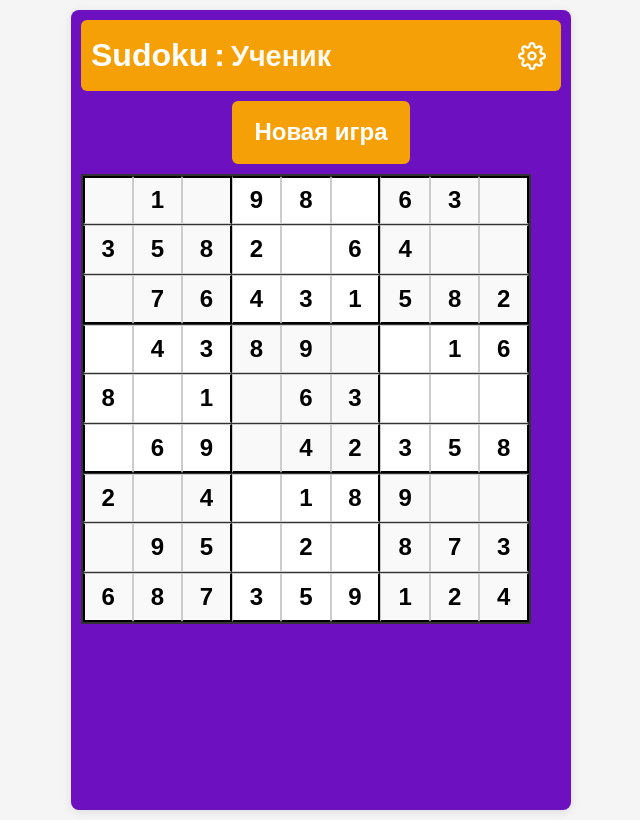
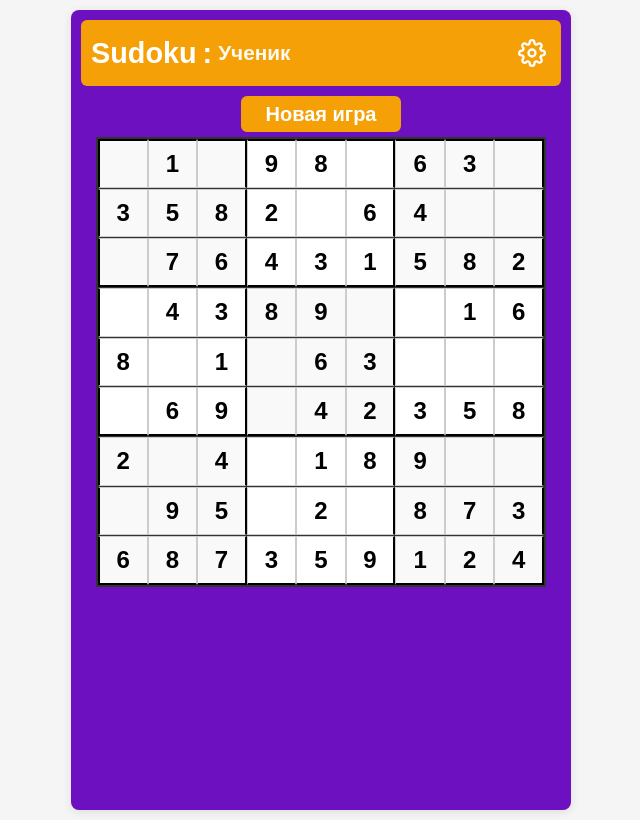
Before and after one commit to shaula-hub/sudoku, a React (Vite) app: page / in a window 1280 px wide. Shown: the whole page, without its empty margins (319-959 px from the left). Built offline with nearby package versions, Linux system fonts and the light colour scheme.

Commit message:
Style corrections 17

```diff
--- a/src/App.jsx
+++ b/src/App.jsx
@@ -76,9 +76,9 @@ function AppContent() {
           style={
             isMobile
               ? {
-                  fontSize: "2.5rem" /* Like new-game-button */,
+                  fontSize: "1.5rem" /* Like new-game-button */,
                   fontWeight: "bold",
-                  padding: "12px 20px",
+                  // padding: "12px 10px",
                   border: `2px solid ${currentDifficultyColor}`,
                   borderRadius: "6px",
                   backgroundColor: currentDifficultyColor,
--- a/src/components/Board/styles.css
+++ b/src/components/Board/styles.css
@@ -8,7 +8,9 @@
   width: 100%;
   max-width: 350px;
   aspect-ratio: 1;
-  /* margin: 0 auto 40px; Increased bottom margin */
+  /* margin: 0 auto 20px; */
+  justify-self: center;
+  align-self: center;
 }
 
 .board-row {
--- a/src/components/Controls/GameControls.jsx
+++ b/src/components/Controls/GameControls.jsx
@@ -34,13 +34,13 @@ function GameControls({ difficultyColor, isMobile }) {
           borderColor: difficultyColor,
           ...(isMobile
             ? {
-                fontSize: "1.25rem",
+                fontSize: "1.0rem",
                 fontWeight: "bold",
                 color: "white",
-                padding: "8px 12px",
+                // padding: "8px 12px",
               }
             : {
-                fontSize: "24px",
+                fontSize: "20px",
               }),
         }}
       >
--- a/src/components/Controls/styles.css
+++ b/src/components/Controls/styles.css
@@ -7,7 +7,7 @@
 }
 
 .new-game-button {
-  padding: 10px 20px;
+  /* padding: 10px 10px; */
   border: 2px solid;
   border-radius: 6px;
   background-color: #4169e1; /* Default fallback */
@@ -38,11 +38,11 @@
 .game-controls {
   display: flex;
   justify-content: center;
-  margin: 10px 0;
+  /* margin: 10px 0; */
 }
 
 .new-game-button {
-  padding: 12px 20px;
+  /* padding: 12px 10px; */
   border: 2px solid;
   border-radius: 6px;
   color: white;
@@ -56,12 +56,12 @@
 /* Desktop styles */
 @media (min-width: 768px) {
   .game-controls {
-    margin: 10px 0;
+    margin: 5px 0;
   }
 
   .new-game-button {
-    padding: 10px 20px;
-    font-size: 20px;
+    /* padding: 10px 10px; */
+    font-size: 18px;
     min-width: 160px;
   }
 }
--- a/src/styles/globals.css
+++ b/src/styles/globals.css
@@ -32,7 +32,7 @@ h1 {
   display: flex;
   justify-content: space-between;
   align-items: center;
-  padding: 10px 10px;
+  /* padding: 10px 10px; */
   background-color: #4169e1; /* Default blue (Medium difficulty) */
   margin-bottom: 5px;
   border-radius: 8px;
@@ -59,7 +59,7 @@ h1 {
 }
 
 .game-title .level-text {
-  font-size: 1.8rem;
+  font-size: 1.3rem;
   font-weight: bold;
   /* opacity: 0.9; */
 }
@@ -75,13 +75,13 @@ h1 {
   display: flex;
   justify-content: space-between;
   align-items: center;
-  padding: 8px 12px;
+  /* padding: 8px 12px; */
   margin-bottom: 10px;
   border-radius: 6px;
 }
 
 .game-title {
-  font-size: 1.8rem;
+  font-size: 1.3rem;
   color: white;
   margin: 0;
   font-weight: bold;
@@ -122,11 +122,11 @@ h1 {
 
   .title-bar {
     padding: 10px 10px;
-    margin-bottom: 5px;
+    /* margin-bottom: 5px; */
   }
 
   .game-title {
-    font-size: 2rem;
+    font-size: 1.8rem;
   }
 
   .level-text {
```
